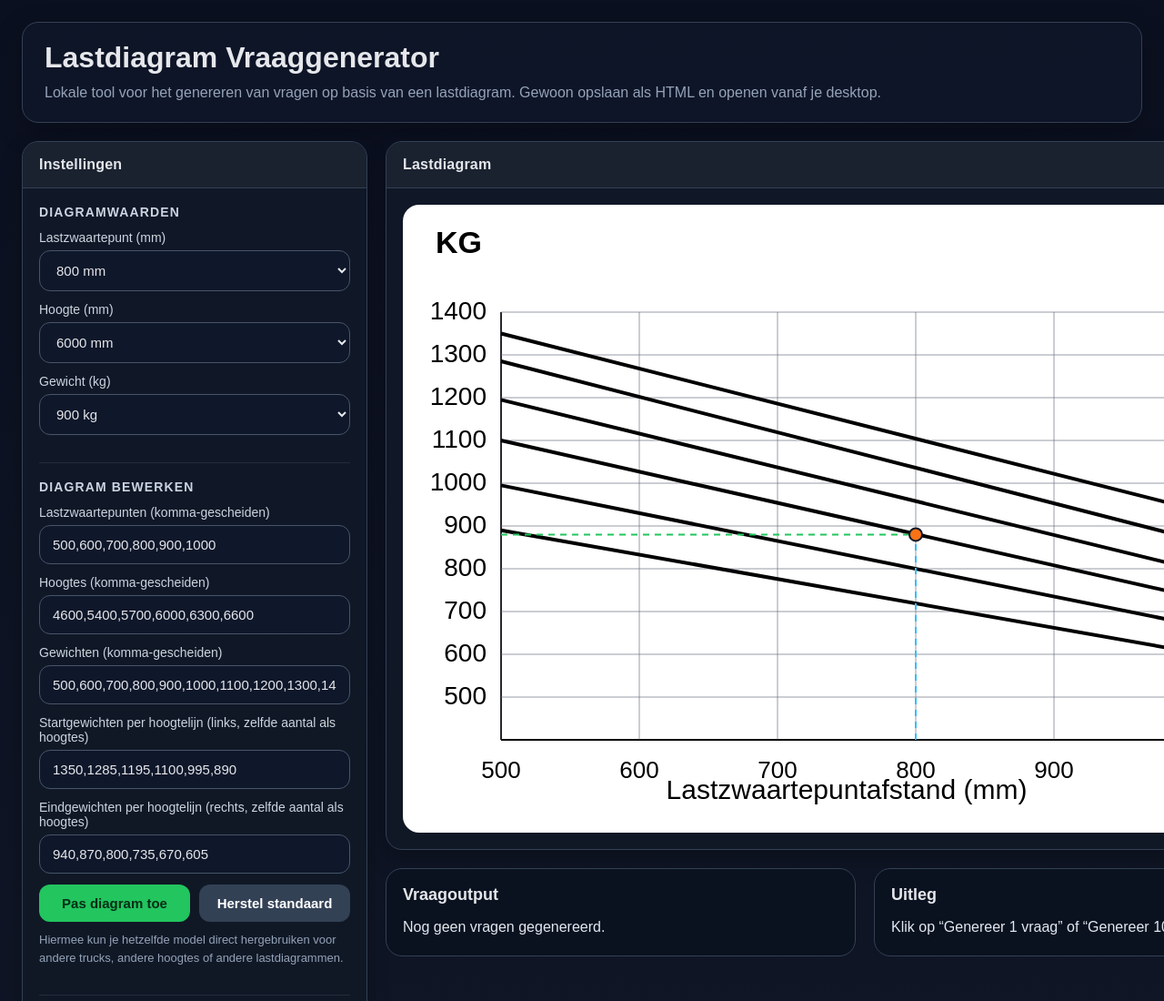
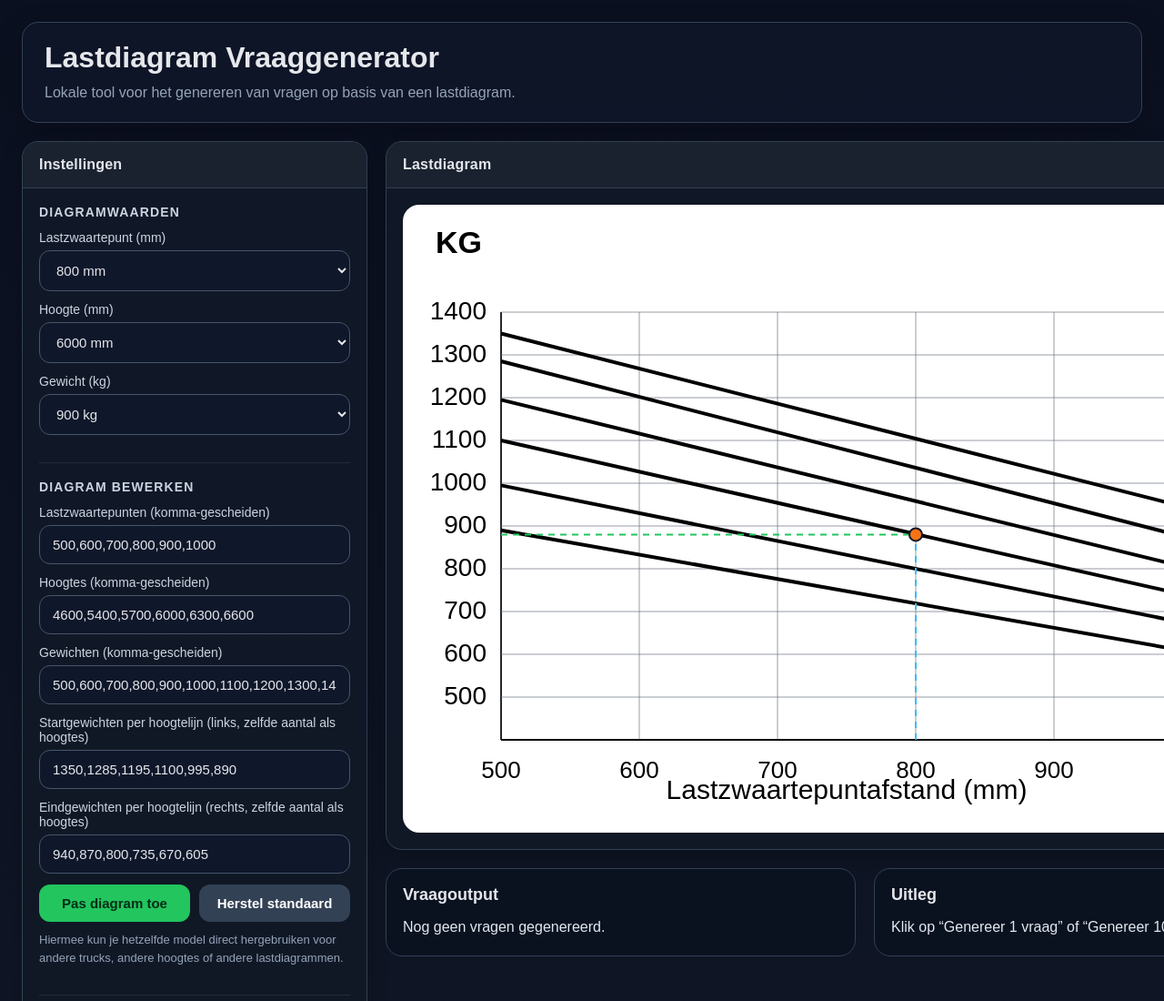
Before and after one commit to devleen-lab/devleen-lab.github.io, a plain HTML site: page lastdiagram.html in a window 1280 px wide. Shown: the top 1100 px of the page at 91% size. Drawn offline with Linux system fonts and the light colour scheme.

Commit message:
Update lastdiagram.html

```diff
--- a/lastdiagram.html
+++ b/lastdiagram.html
@@ -212,7 +212,7 @@
     <div class="header">
       <h1>Lastdiagram Vraaggenerator</h1>
       <p class="subtitle">
-        Lokale tool voor het genereren van vragen op basis van een lastdiagram. Gewoon opslaan als HTML en openen vanaf je desktop.
+        Lokale tool voor het genereren van vragen op basis van een lastdiagram.
       </p>
     </div>
 
```
